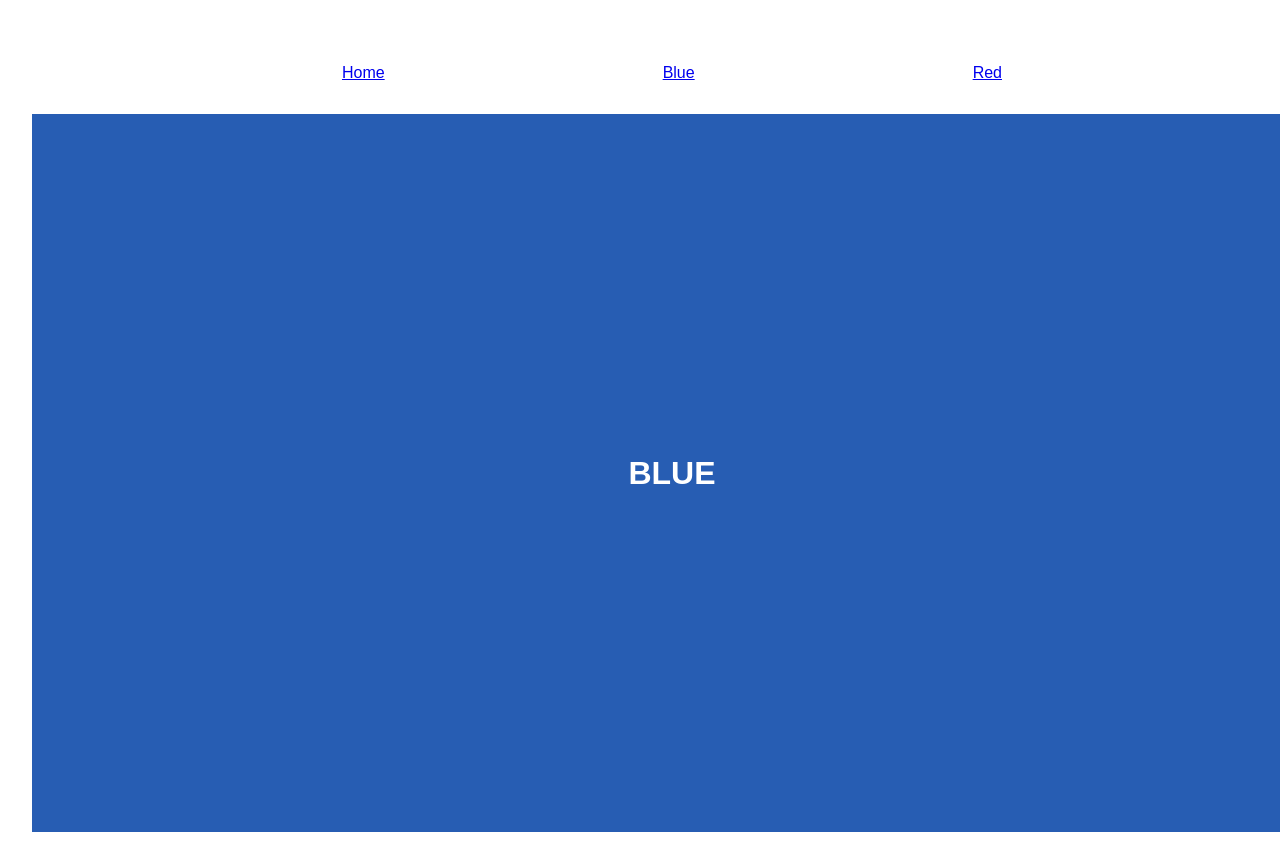
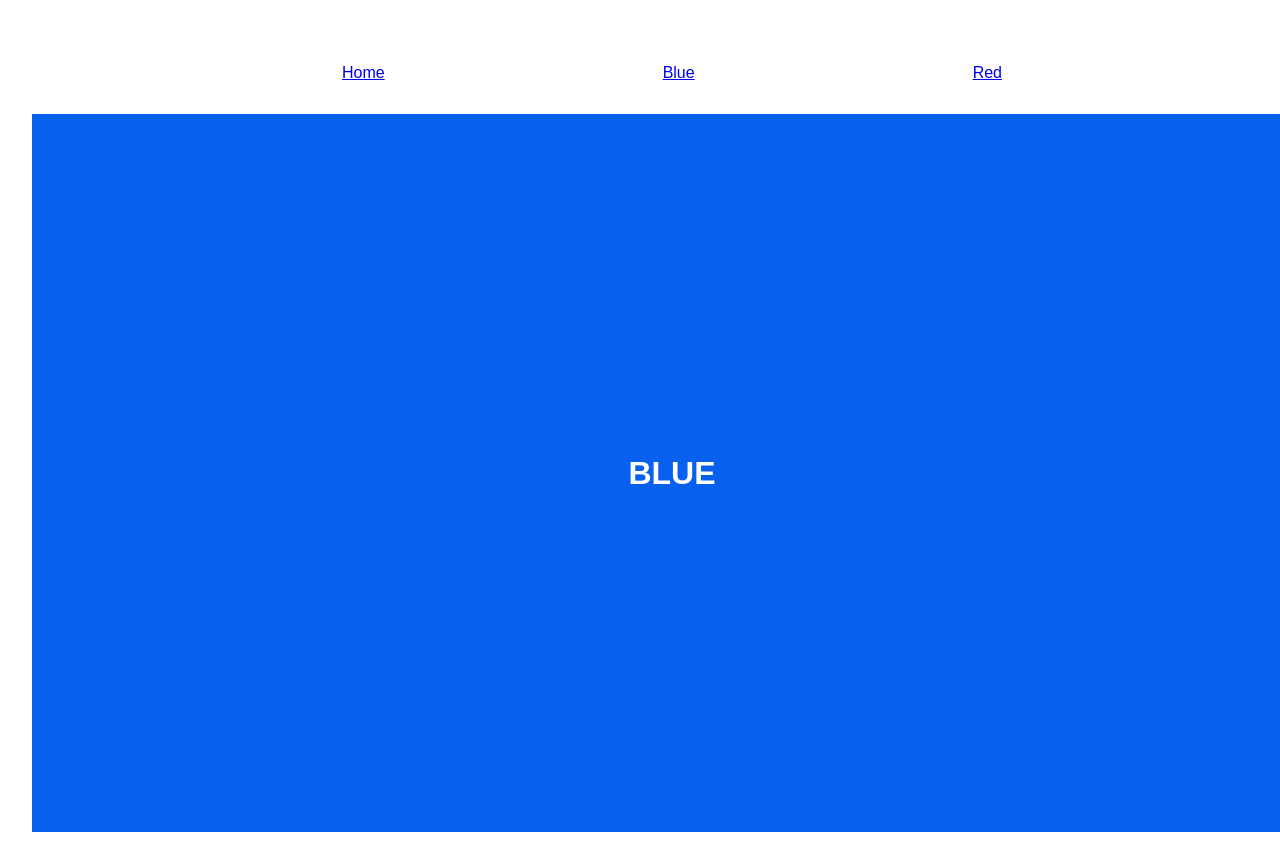
Before and after one commit to marveltaylor/ReactRouterProject, a React (Vite) app: page /blue in a window 1280 px wide. Shown: the top 864 px of the page. Built offline with nearby package versions, Linux system fonts and the light colour scheme.

Commit message:
updated blue background color

```diff
--- a/src/index.css
+++ b/src/index.css
@@ -45,6 +45,6 @@ body > div {
 }
 
 .blue {
-  background-color: #275db3;
+  background-color: #0860ee;
   color: white;
 }
```
